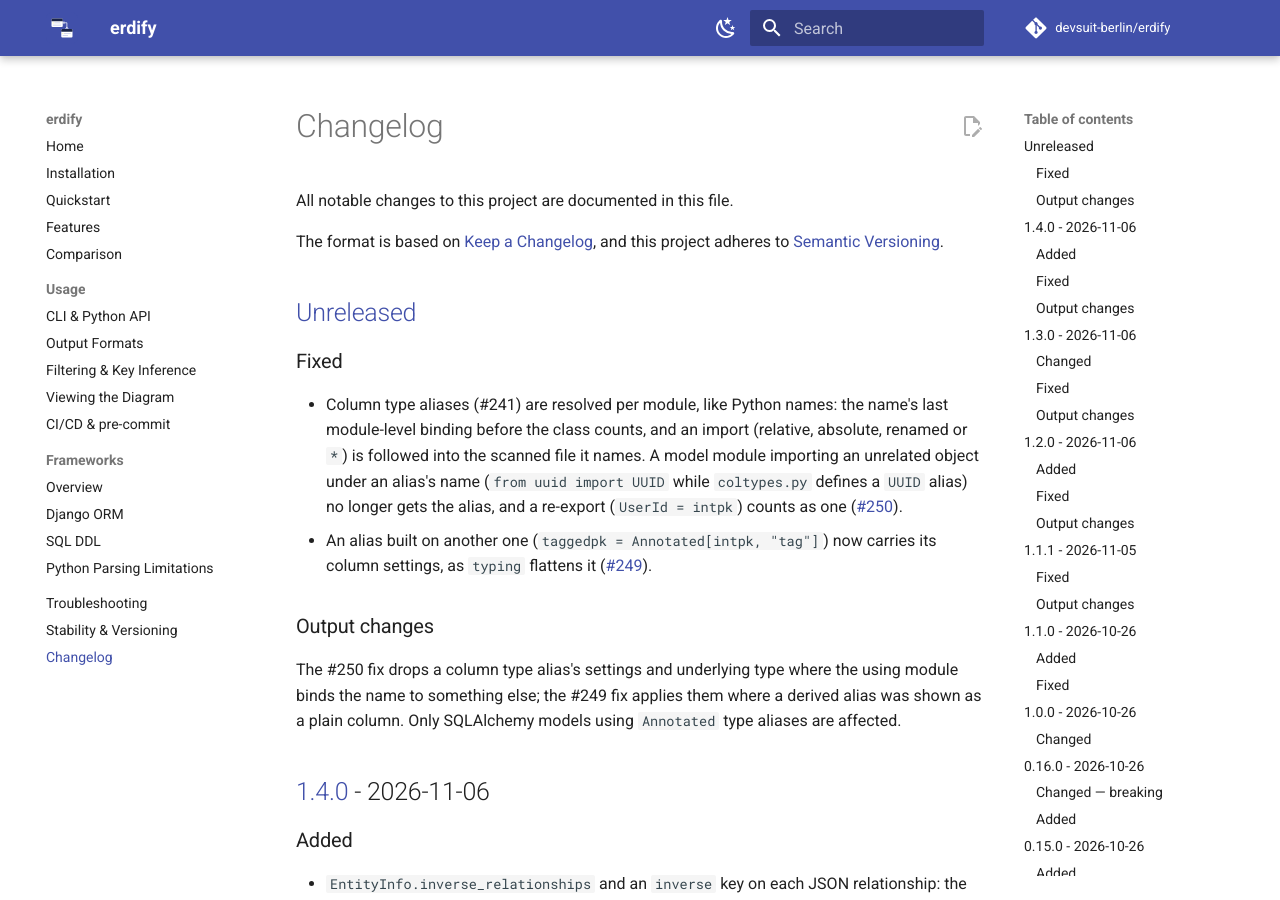
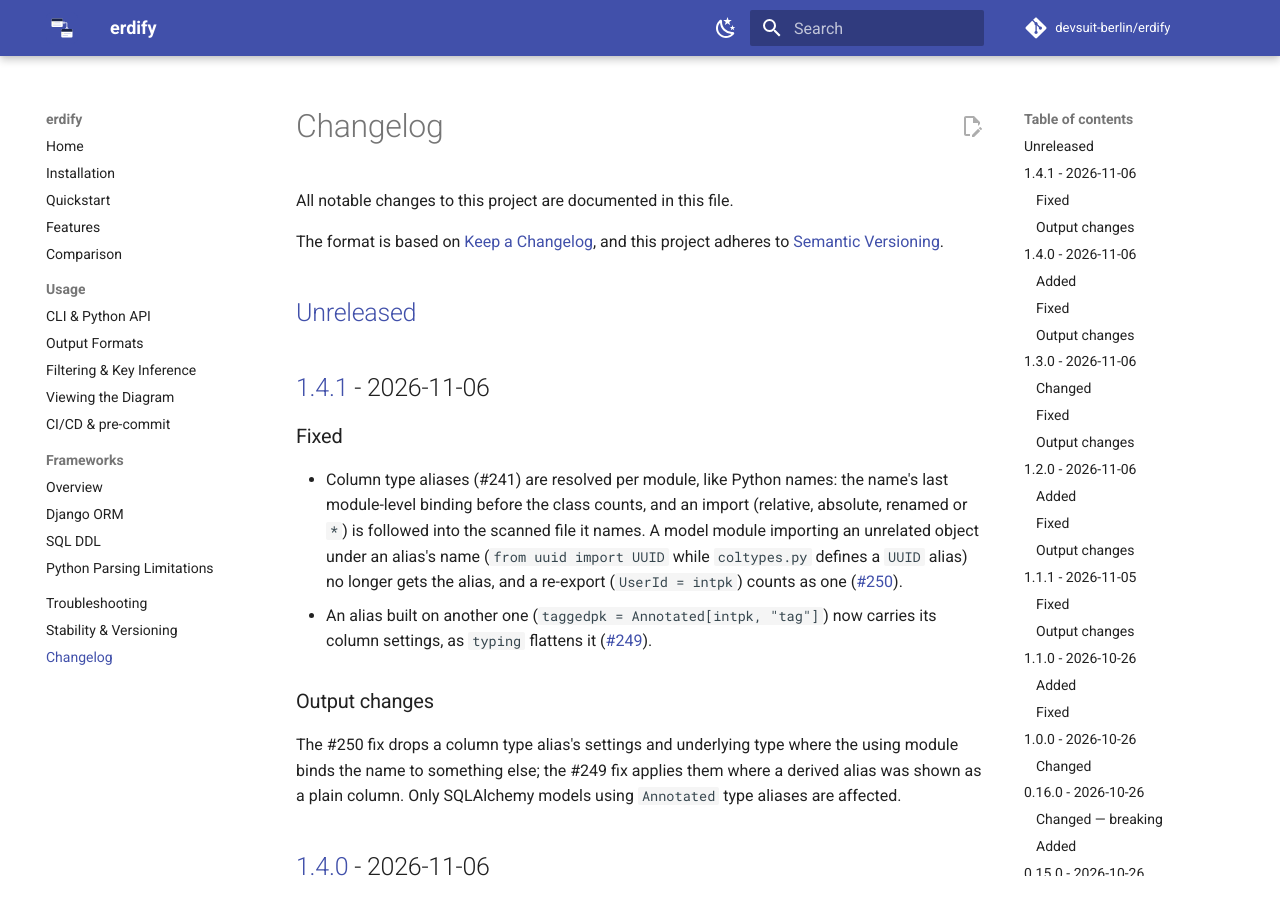
Before and after one commit to devsuit-berlin/erdify, an MkDocs documentation site: the page built from docs/changelog.md, in a window 1280 px wide and 900 px high. Built offline with MkDocs 1.6.1 and Material for MkDocs 9.7.7, drawn with Linux system fonts in a browser that asks for light colours; comment, search, counter and statistics services are not loaded.

Commit message:
chore: release 1.4.1 (#255)
## Summary

Release 1.4.1, a patch release: bug fixes only, no new public API. It
ships #249 and #250 (#253). SQLAlchemy column type aliases are now
resolved per module like Python names, which fixes 1.4.0's only known
false-output case (an unrelated import named like an alias in another
file got the alias) and adds derived aliases.

- `pyproject.toml` and `uv.lock` bumped to 1.4.1
- `CHANGELOG.md`: `[Unreleased]` moved to `[1.4.1] - 2026-11-06`, and
the compare links are updated
- `docs/usage/ci.md` and `.pre-commit-hooks.yaml`: pre-commit example
pinned to `rev: v1.4.1`

The release notes include an **Output changes** section (only SQLAlchemy
models using `Annotated` type aliases are affected). After merging, `gh
release create v1.4.1` publishes to PyPI through the gated `pypi`
environment.

## Type of change

- [ ] Bug fix
- [ ] New feature
- [x] Documentation
- [x] Refactor / maintenance

## Checklist

- [x] `uv run pytest` passes locally
- [x] `CHANGELOG.md` updated

```diff
--- a/.pre-commit-hooks.yaml
+++ b/.pre-commit-hooks.yaml
@@ -2,7 +2,7 @@
 #
 #   repos:
 #     - repo: https://github.com/devsuit-berlin/erdify
-#       rev: v1.4.0
+#       rev: v1.4.1
 #       hooks:
 #         - id: erdify
 #           args: [./src/database, -o, docs/erd.puml]
--- a/CHANGELOG.md
+++ b/CHANGELOG.md
@@ -6,6 +6,8 @@ The format is based on [Keep a Changelog](https://keepachangelog.com/en/1.1.0/),
 and this project adheres to [Semantic Versioning](https://semver.org/spec/v2.0.0.html).
 
 ## [Unreleased]
+
+## [1.4.1] - 2026-11-06
 
 ### Fixed
 
@@ -1019,7 +1021,8 @@ open-source maintenance.
 
 - Initial release: generate PlantUML ERD diagrams from SQLModel models via AST.
 
-[Unreleased]: https://github.com/devsuit-berlin/erdify/compare/v1.4.0...HEAD
+[Unreleased]: https://github.com/devsuit-berlin/erdify/compare/v1.4.1...HEAD
+[1.4.1]: https://github.com/devsuit-berlin/erdify/compare/v1.4.0...v1.4.1
 [1.4.0]: https://github.com/devsuit-berlin/erdify/compare/v1.3.0...v1.4.0
 [1.3.0]: https://github.com/devsuit-berlin/erdify/compare/v1.2.0...v1.3.0
 [1.2.0]: https://github.com/devsuit-berlin/erdify/compare/v1.1.1...v1.2.0
--- a/pyproject.toml
+++ b/pyproject.toml
@@ -1,6 +1,6 @@
 [project]
 name = "erdify"
-version = "1.4.0"
+version = "1.4.1"
 description = "A zero-dependency ERD generator for your Python models — pure AST, no database required."
 readme = "README.md"
 license = "MIT"
```
Also changed, not shown: docs/usage/ci.md (+1 -1 lines), 1 other file.
